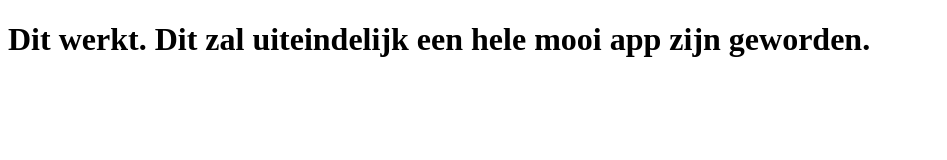
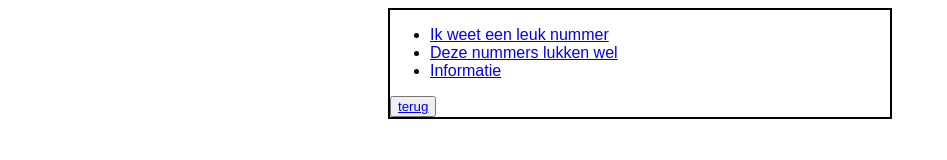
Before and after one commit to RaynauldM/jambandGatsby, a Gatsby site: page / in a window 1280 px wide. Shown: the whole page, without its empty margins (0-947 px from the left). Built offline with nearby package versions, Linux system fonts and the light colour scheme; Gatsby itself is replaced by a stand-in of ours.

Commit message:
added navigation

```diff
--- /dev/null
+++ b/src/components/layout.js
@@ -0,0 +1,16 @@
+import * as React from "react";
+import ToHomeBtn from "./toHomeBtn";
+import { mainContainer } from "./layout.module.css";
+
+export default function ({ children }) {
+  return (
+    <div className={mainContainer}>
+      <main>{children}</main>
+
+      {
+        //if url is index page don't show to Home button, otherwise show it.
+        window.location.href === "http://localhost:8000/" ? "" : <ToHomeBtn />
+      }
+    </div>
+  );
+}
--- /dev/null
+++ b/src/components/layout.module.css
@@ -0,0 +1,6 @@
+.mainContainer {
+  margin: auto;
+  max-width: 500px;
+  font-family: sans-serif;
+  border: 2px black solid;
+}
--- /dev/null
+++ b/src/components/nav.js
@@ -0,0 +1,20 @@
+import * as React from "react";
+import { Link } from "gatsby";
+
+export default function Nav() {
+  return (
+    <nav>
+      <ul>
+        <li>
+          <Link to="/submit">Ik weet een leuk nummer</Link>
+        </li>
+        <li>
+          <Link to="/playlist">Deze nummers lukken wel</Link>
+        </li>
+        <li>
+          <Link to="/about">Informatie</Link>
+        </li>
+      </ul>
+    </nav>
+  );
+}
--- /dev/null
+++ b/src/components/toHomeBtn.js
@@ -0,0 +1,12 @@
+import * as React from "react";
+import { Link } from "gatsby";
+
+function ToHomeBtn() {
+  return (
+    <button id="toHomeBtn" className="btn">
+      <Link to="/">terug</Link>
+    </button>
+  );
+}
+
+export default ToHomeBtn;
--- a/src/pages/index.js
+++ b/src/pages/index.js
@@ -1,9 +1,13 @@
 import * as React from "react";
+import Layout from "../components/layout";
+import Nav from "../components/nav";
 
 function IndexPage() {
   return (
     <>
-      <h1>Dit werkt. Dit zal uiteindelijk een hele mooi app zijn geworden.</h1>
+      <Layout>
+        <Nav />
+      </Layout>
     </>
   );
 }
```
Also changed, not shown: src/pages/about.js (added, +14 -0 lines), src/pages/playlist.js (added, +13 -0 lines), src/pages/submit.js (added, +14 -0 lines).
